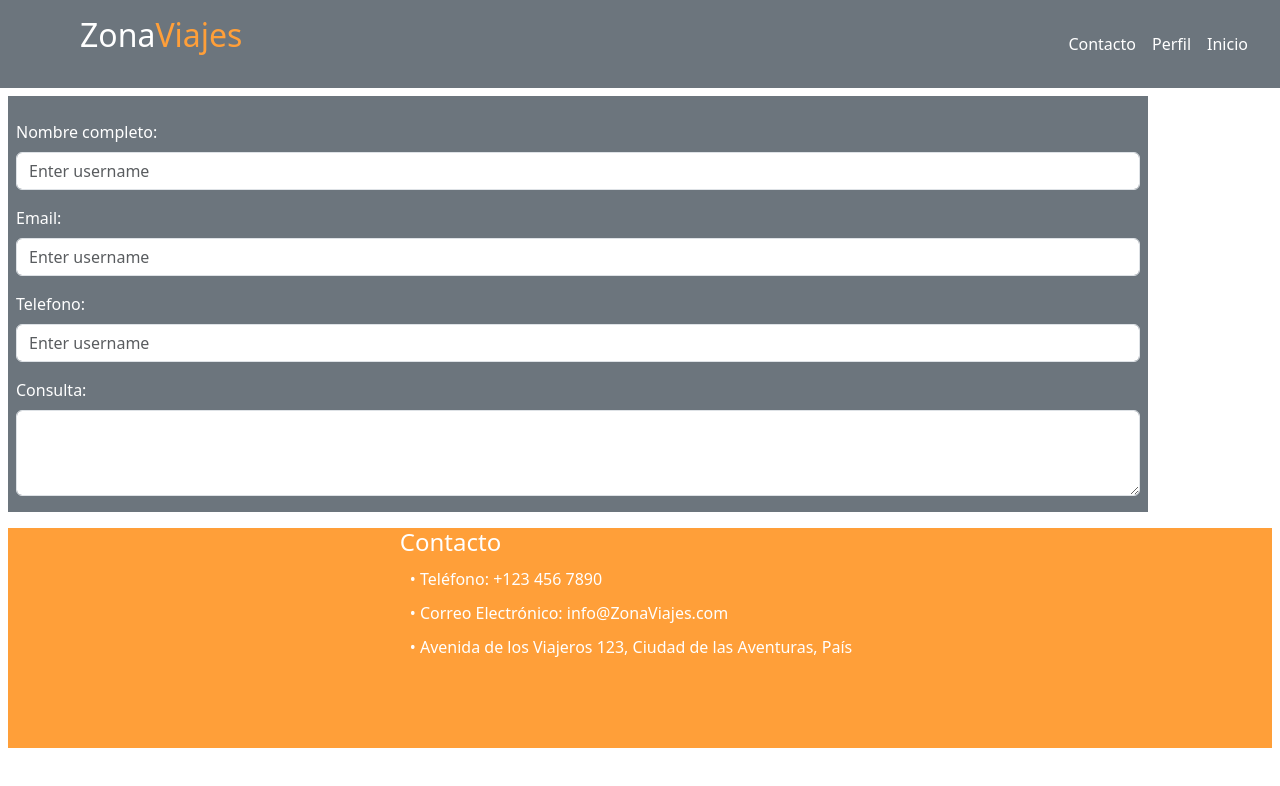
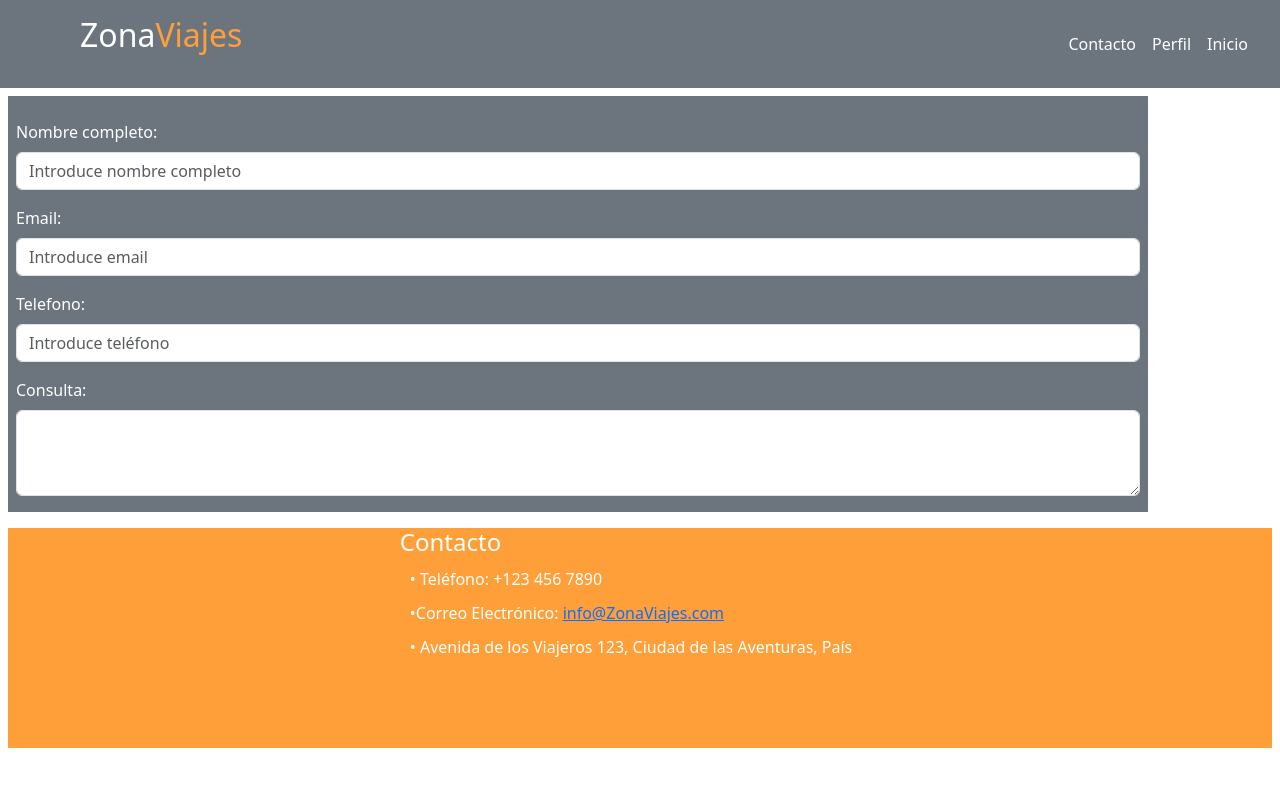
Before and after one commit to Lautidelamano/Trabajo_dupla, a plain HTML site: page Template/contacto.html in a window 1280 px wide. Drawn offline with nearby package versions, Linux system fonts and the light colour scheme.

Commit message:
Update link to mail y placeholder
se agrego el link para mandar correo directamente y se cambio los placeholders.

```diff
--- a/Template/contacto.html
+++ b/Template/contacto.html
@@ -30,19 +30,19 @@
         <div class="container p-2 m-2 bg-secondary contenedorContacto">
             <div class="mb-3 mt-3">
                 <label for="uname" class="form-label">Nombre completo:</label>
-                <input type="text" class="form-control" id="uname" placeholder="Enter username" name="uname" required>
+                <input type="text" class="form-control" id="uname" placeholder="Introduce nombre completo" name="uname" required>
                 <div class="valid-feedback">Valid.</div>
                 <div class="invalid-feedback">Please fill out this field.</div>
             </div>
             <div class="mb-3 mt-3">
                 <label for="uname" class="form-label">Email:</label>
-                <input type="text" class="form-control" id="uname" placeholder="Enter username" name="uname" required>
+                <input type="text" class="form-control" id="uname" placeholder="Introduce email" name="uname" required>
                 <div class="valid-feedback">Valid.</div>
                 <div class="invalid-feedback">Please fill out this field.</div>
             </div>
             <div class="mb-3 mt-3">
                 <label for="uname" class="form-label">Telefono:</label>
-                <input type="number" class="form-control" id="uname" placeholder="Enter username" name="uname" required>
+                <input type="number" class="form-control" id="uname" placeholder="Introduce teléfono" name="uname" required>
                 <div class="valid-feedback">Valid.</div>
                 <div class="invalid-feedback">Please fill out this field.</div>
             </div>
@@ -61,9 +61,14 @@
         <ul class="listaContacto">
             <h4>Contacto</h4>
             <li class="lista">• Teléfono: +123 456 7890</li>
-            <li class="lista">• Correo Electrónico: info@ZonaViajes.com</li>
+            <li class="lista">
+                •Correo Electrónico:
+                <a href="mailto:info@ZonaViajes.com">info@ZonaViajes.com</a>
+              </li>
             <li class="lista">• Avenida de los Viajeros 123, Ciudad de las Aventuras, País</li>
         </ul>
+
+
      </div>
 </body>
 </html>
```
Also changed, not shown: Template/index.html (+4 -2 lines), Template/perfil.html (+5 -1 lines).
